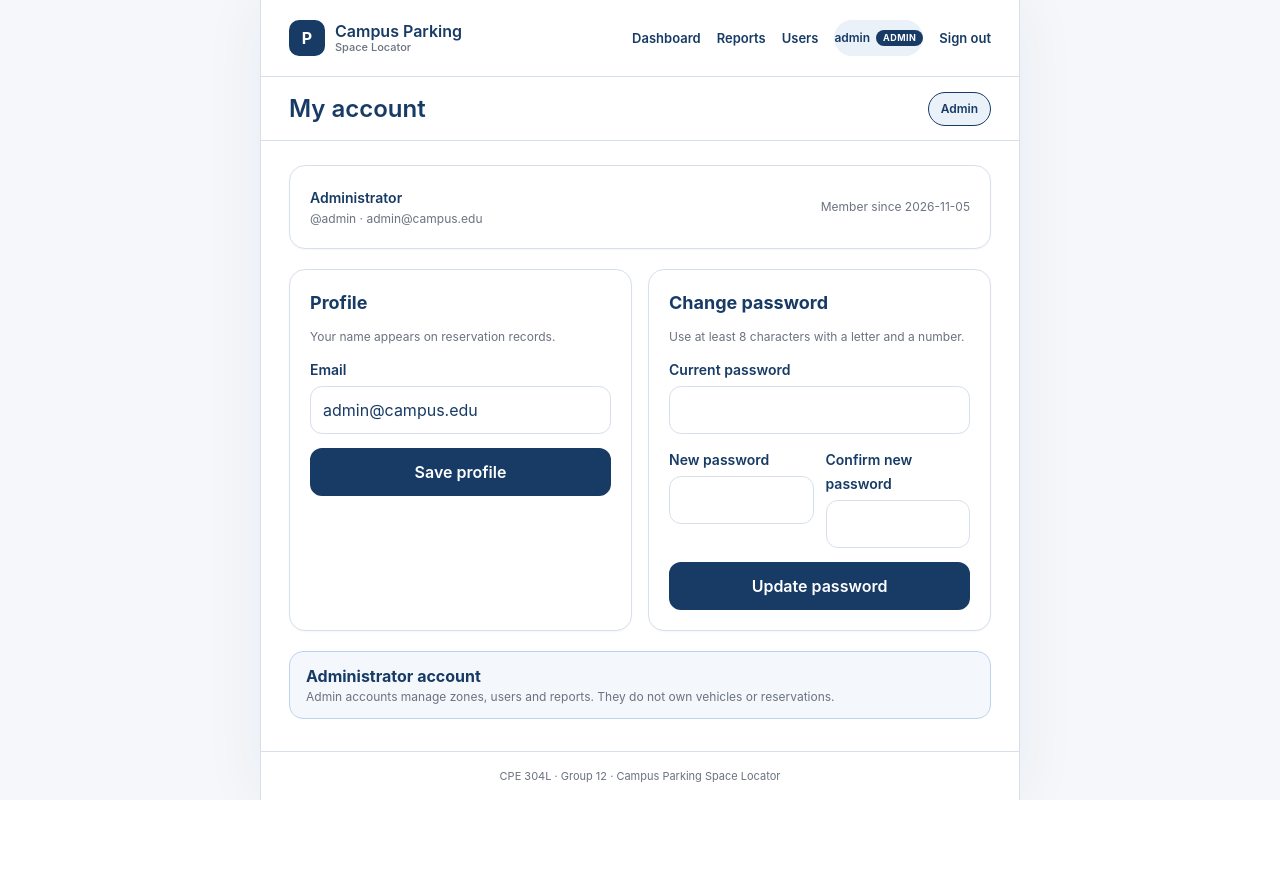
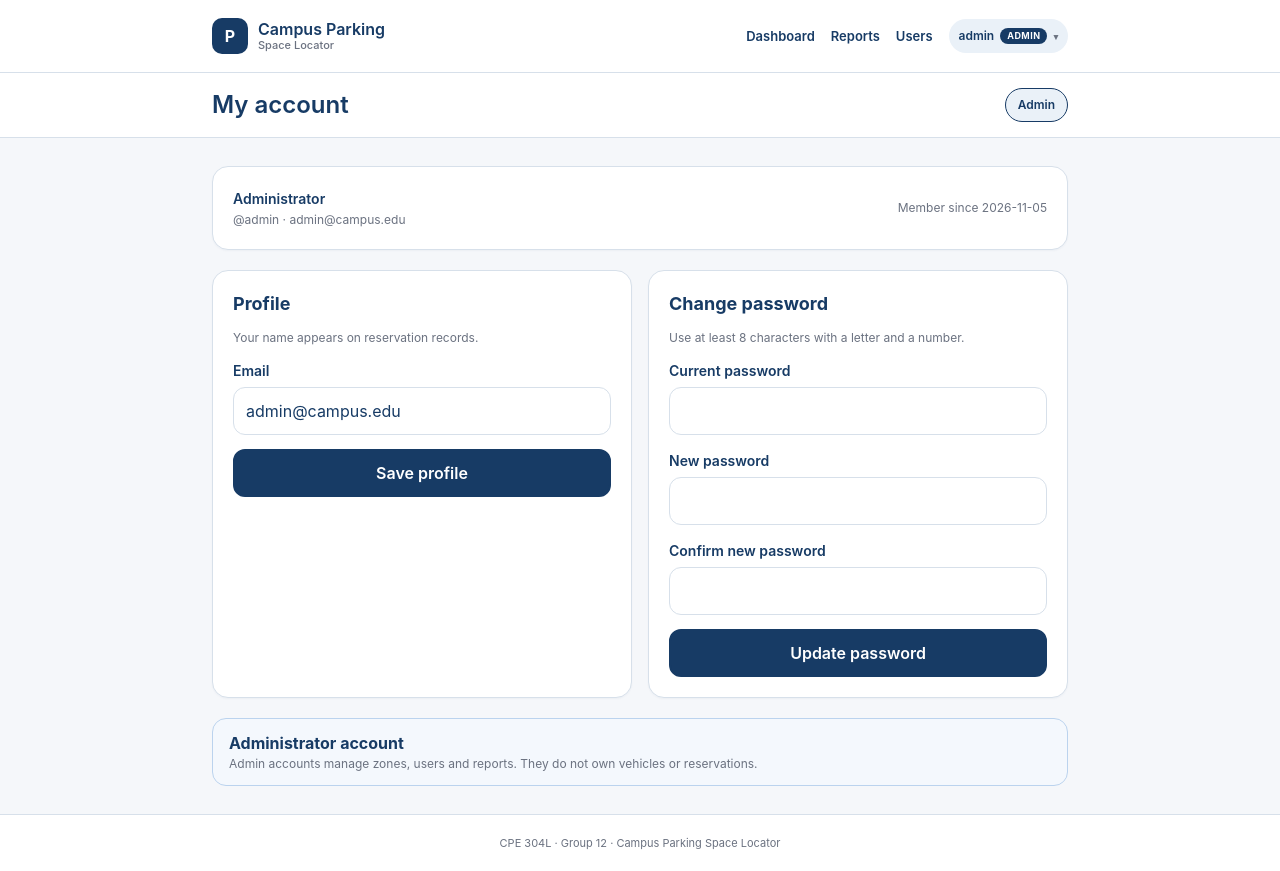
Before and after one commit to rshdvllnv/campus-parking-space-locator, a Flask app: page /account in a window 1280 px wide. Before the commit the page ends 800 px from the top, so only its background shows below. Run offline with Flask 3, Linux system fonts and the light colour scheme; the visitor is signed in with stand-in values (Sample User, id 1); data comes from the database, SQL or seed files in the repository; some libraries are stand-ins or nearby versions.

Commit message:
Use full-width site layout, account dropdown and stacked password fields

```diff
--- a/public/style.css
+++ b/public/style.css
@@ -2,9 +2,9 @@
 *{box-sizing:border-box}
 body{margin:0;background:#F5F7FA;font-family:Inter,"Segoe UI",Roboto,Arial,sans-serif;color:var(--navy);font-size:16px;line-height:24px}
 a{color:var(--navy)}
-.app{max-width:420px;margin:0 auto;background:#fff;min-height:100vh;display:flex;flex-direction:column}
-.app.wide{max-width:980px}
-header.top{border-bottom:1px solid var(--border);padding:12px 16px;display:flex;align-items:center;gap:12px;flex-wrap:wrap}
+.app{width:100%;min-height:100vh;display:flex;flex-direction:column}
+.topinner{width:100%;max-width:1180px;margin:0 auto;padding:12px 32px;display:flex;align-items:center;gap:12px;flex-wrap:wrap}
+header.top{background:#fff;border-bottom:1px solid var(--border)}
 .identity{display:flex;align-items:center;gap:10px;text-decoration:none;color:inherit;min-height:44px}
 .logo{width:32px;height:32px;border-radius:8px;background:var(--navy);color:#fff;font-weight:700;display:flex;align-items:center;justify-content:center;flex:none}
 .brand{display:block;font-size:14px;line-height:18px;font-weight:600}
@@ -15,17 +15,26 @@ header.top{border-bottom:1px solid var(--border);padding:12px 16px;display:flex;
 .topnav a.on{text-decoration-thickness:2px}
 .topnav a.btn{color:#fff;padding:0 16px;text-decoration:none}
 .topnav a.btn:hover{background:#244f84;text-decoration:none}
-.userchip{display:inline-flex;align-items:center;gap:6px;background:var(--lb);border-radius:999px;padding:5px 10px;text-decoration:none!important;font-size:12px}
+.usermenu{position:relative}
+.usermenu summary{list-style:none;cursor:pointer}
+.usermenu summary::-webkit-details-marker{display:none}
+.userchip{display:inline-flex;align-items:center;gap:6px;background:var(--lb);border:0;border-radius:999px;padding:5px 10px;text-decoration:none!important;font-size:12px;color:var(--navy)}
+.userchip:hover,.usermenu[open] .userchip{background:#DCE9F6}
+.caret{font-size:9px;line-height:1;color:var(--gray)}
+.usermenu-panel{position:absolute;right:0;top:calc(100% + 8px);z-index:60;min-width:220px;background:#fff;border:1px solid var(--border);border-radius:14px;box-shadow:0 14px 40px rgba(23,59,101,.18);padding:8px;display:flex;flex-direction:column;gap:2px}
+.menuhead{padding:8px 12px 6px;color:var(--gray);font-size:11px;line-height:15px;text-transform:uppercase;letter-spacing:.04em;white-space:nowrap;overflow:hidden;text-overflow:ellipsis}
+.usermenu-panel a,.usermenu-panel button{display:flex;align-items:center;width:100%;min-height:42px;padding:0 12px;border:0;border-radius:9px;background:none;color:var(--navy);font:600 13px Inter,"Segoe UI",Arial,sans-serif;text-align:left;text-decoration:none;cursor:pointer}
+.usermenu-panel a:hover,.usermenu-panel button:hover{background:var(--lb)}
+.usermenu-panel form{margin:0}
+.usermenu-panel .menusignout{color:var(--red)}
 .rolebadge{display:inline-block;background:var(--navy);color:#fff;border-radius:999px;padding:2px 7px;font-size:9px;line-height:12px;letter-spacing:.05em;text-transform:uppercase;font-weight:700}
 .dot{display:inline-block;width:7px;height:7px;border-radius:50%;background:var(--red);margin-left:6px;vertical-align:middle}
-.logoutform{display:inline}
-.linkbtn{background:none;border:0;color:var(--navy);font:600 13px Inter,"Segoe UI",Arial,sans-serif;cursor:pointer;padding:6px 0}
-.linkbtn:hover{text-decoration:underline;text-underline-offset:4px}
 .topbtn{min-height:38px!important;padding:0 14px!important}
-.navrow{border-bottom:1px solid var(--border);padding:4px 16px;display:flex;align-items:center;gap:12px;min-height:56px;flex-wrap:wrap}
+.navband{background:#fff;border-bottom:1px solid var(--border)}
+.navrow{width:100%;max-width:1180px;margin:0 auto;border-bottom:0;padding:4px 32px;display:flex;align-items:center;gap:12px;min-height:56px;flex-wrap:wrap}
 .navrow h1,h1.title{font-size:20px;line-height:28px;margin:0;font-weight:600}
 a.back{display:inline-flex;align-items:center;min-height:44px;min-width:44px;padding:0 8px;color:var(--navy);font-weight:600;text-decoration:none;font-size:14px}
-main{padding:16px;flex:1;display:flex;flex-direction:column;gap:16px}
+main{width:100%;max-width:1180px;margin:0 auto;padding:24px 32px;flex:1;display:flex;flex-direction:column;gap:16px}
 .card{border:1px solid var(--border);border-radius:16px;padding:16px;background:#fff}
 .card.soft{background:var(--lb);border-color:var(--lb)}
 .label{font-size:14px;font-weight:600}
@@ -107,7 +116,7 @@ h2{font-size:18px;line-height:26px;margin:0}
 .step small{display:block;color:var(--gray);font-size:12px;line-height:17px}
 .empty{border:1px dashed var(--border);border-radius:14px;padding:18px;text-align:center;color:var(--gray);font-size:13px}
 .livearea{flex:1}
-.foot{border-top:1px solid var(--border);padding:12px 16px;color:var(--gray);font-size:11px;text-align:center}
+.foot{background:#fff;border-top:1px solid var(--border);padding:16px 32px;color:var(--gray);font-size:11px;text-align:center}
 .authcard{width:100%;max-width:520px;margin:4px auto;border:1px solid var(--border);border-radius:18px;padding:20px;background:#fff}
 .formcol{display:flex;flex-direction:column;gap:14px}
 .formgrid{display:grid;grid-template-columns:1fr;gap:12px}
@@ -126,28 +135,29 @@ h2{font-size:18px;line-height:26px;margin:0}
 .flash.info{border-color:#8DB4E2;color:#1E4B7A;background:#F0F6FC}
 .skip{position:absolute;left:-999px;top:0;background:#fff;color:var(--navy);padding:10px 16px;z-index:100;border-radius:0 0 10px 0}
 .skip:focus{left:0}
+.app.wide .topinner,.app.wide .navrow,.app.wide main{max-width:1480px}
+.app.mid .topinner,.app.mid .navrow,.app.mid main{max-width:920px}
 @media(max-width:760px){
-  header.top{padding:10px 16px;gap:8px}
+  .topinner{padding:10px 16px;gap:8px}
   .topnav{width:100%;gap:8px 14px;font-size:12px;border-top:1px solid var(--border);padding-top:8px}
   .identity{flex:1}
-  .navrow{row-gap:0}
+  .navrow{padding-left:16px;padding-right:16px;row-gap:0}
+  main{padding:16px}
+  .foot{padding:12px 16px}
 }
 @media(min-width:600px){
   .formgrid{grid-template-columns:1fr 1fr}
   .steps{grid-template-columns:repeat(3,1fr)}
 }
 
-/* Desktop: use the available width while keeping the phone layout below 900px. */
+/* Desktop: full-width bands with centered content instead of a floating card. */
 @media(min-width:900px){
-  .app{max-width:1180px;border-left:1px solid var(--border);border-right:1px solid var(--border);box-shadow:0 0 60px rgba(23,59,101,.06)}
-  .app.mid{max-width:760px}
-  .app.wide{max-width:1360px}
-  header.top{padding:16px 28px}
+  .topinner{padding:14px 32px}
   .logo{width:36px;height:36px;border-radius:10px}
   .brand{font-size:16px}
-  .navrow{padding:4px 28px;min-height:64px}
+  .navrow{padding:4px 32px;min-height:64px}
   .navrow h1,h1.title{font-size:24px;line-height:32px}
-  main{padding:24px 28px;gap:20px}
+  main{padding:28px 32px;gap:20px}
   .card{padding:20px;box-shadow:0 1px 2px rgba(23,59,101,.04)}
   .metric{font-size:38px;line-height:46px}
   .zone-grid{grid-template-columns:repeat(auto-fit,minmax(320px,1fr))}
@@ -157,6 +167,3 @@ h2{font-size:18px;line-height:26px;margin:0}
   .footer{width:100%;max-width:520px;margin-left:auto;margin-right:auto}
   .tablewrap{border-radius:14px}
 }
-@media(min-width:1400px){
-  .app.wide{max-width:1480px}
-}
--- a/templates/account.html
+++ b/templates/account.html
@@ -31,12 +31,10 @@
     <input type="hidden" name="action" value="password">
     <div><label class="field" for="current_password">Current password</label>
       <input id="current_password" name="current_password" type="password" autocomplete="current-password" required></div>
-    <div class="formgrid">
-      <div><label class="field" for="new_password">New password</label>
-        <input id="new_password" name="new_password" type="password" autocomplete="new-password" minlength="8" required></div>
-      <div><label class="field" for="confirm_password">Confirm new password</label>
-        <input id="confirm_password" name="confirm_password" type="password" autocomplete="new-password" minlength="8" required></div>
-    </div>
+    <div><label class="field" for="new_password">New password</label>
+      <input id="new_password" name="new_password" type="password" autocomplete="new-password" minlength="8" required></div>
+    <div><label class="field" for="confirm_password">Confirm new password</label>
+      <input id="confirm_password" name="confirm_password" type="password" autocomplete="new-password" minlength="8" required></div>
     <button class="btn" type="submit">Update password</button>
   </form>
 </section>
--- a/templates/base.html
+++ b/templates/base.html
@@ -11,6 +11,7 @@
 <a class="skip" href="#main">Skip to content</a>
 <div class="app {% block cls %}{% endblock %}">
 <header class="top">
+  <div class="topinner">
     <a class="identity" href="{{ url_for('dashboard') }}" aria-label="Campus Parking home">
       <span class="logo" aria-hidden="true">P</span>
       <span><span class="brand">Campus Parking</span><span class="subbrand">Space Locator</span></span>
@@ -26,26 +27,47 @@
           <a href="{{ url_for('dashboard') }}" class="{{ 'on' if request.endpoint in ('dashboard','zone_slots') }}">Find parking</a>
           <a href="{{ url_for('my_reservations') }}" class="{{ 'on' if request.endpoint in ('my_reservations','active','arrived') }}">My reservations{% if nav_active_res %}<span class="dot" aria-label="active reservation"></span>{% endif %}</a>
         {% endif %}
-      <a class="userchip" href="{{ url_for('account') }}" title="Account settings">
-        {{ current_user.username }} <span class="rolebadge">{{ current_user.role }}</span>
-      </a>
-      <form method="post" action="{{ url_for('logout') }}" class="logoutform">
+        <details class="usermenu">
+          <summary class="userchip" title="Account menu">
+            <span>{{ current_user.username }}</span>
+            <span class="rolebadge">{{ current_user.role }}</span>
+            <span class="caret" aria-hidden="true">&#9662;</span>
+          </summary>
+          <div class="usermenu-panel">
+            <div class="menuhead">Signed in as {{ current_user.username }}</div>
+            <a href="{{ url_for('account') }}">Account settings</a>
+            <form method="post" action="{{ url_for('logout') }}">
               <input type="hidden" name="_csrf" value="{{ csrf_token() }}">
-        <button class="linkbtn" type="submit">Sign out</button>
+              <button class="menusignout" type="submit">Sign out</button>
             </form>
+          </div>
+        </details>
       {% else %}
         <a href="{{ url_for('login') }}">Sign in</a>
         <a class="btn small topbtn" href="{{ url_for('register') }}">Create account</a>
       {% endif %}
     </nav>
+  </div>
 </header>
-{% block nav %}{% endblock %}
+<div class="navband">{% block nav %}{% endblock %}</div>
 <main id="main">
 {% with msgs = get_flashed_messages(with_categories=true) %}{% for c,m in msgs %}<div class="flash {{c}}" role="alert">{{m}}</div>{% endfor %}{% endwith %}
 {% block body %}{% endblock %}
 </main>
 <footer class="foot">CPE 304L · Group 12 · Campus Parking Space Locator</footer>
 </div>
+<script>
+document.addEventListener('click', function (e) {
+  document.querySelectorAll('details.usermenu[open]').forEach(function (d) {
+    if (!d.contains(e.target)) d.open = false;
+  });
+});
+document.addEventListener('keydown', function (e) {
+  if (e.key === 'Escape') {
+    document.querySelectorAll('details.usermenu[open]').forEach(function (d) { d.open = false; });
+  }
+});
+</script>
 {% block scripts %}{% endblock %}
 </body>
 </html>
```
Lines whose indentation alone changed are shown as unchanged.
